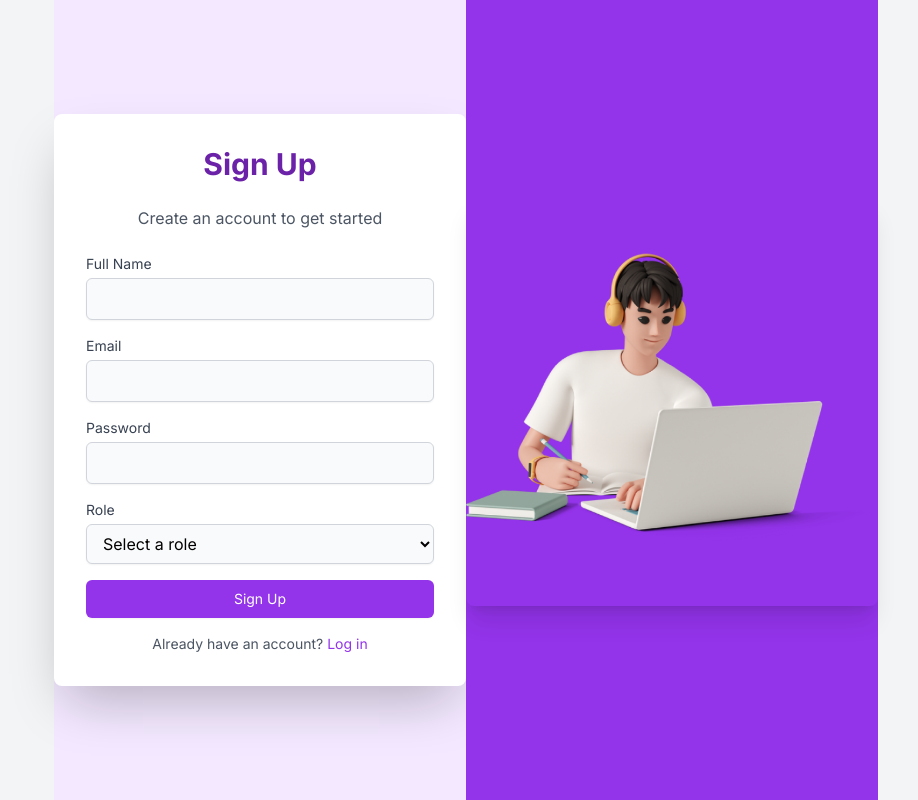
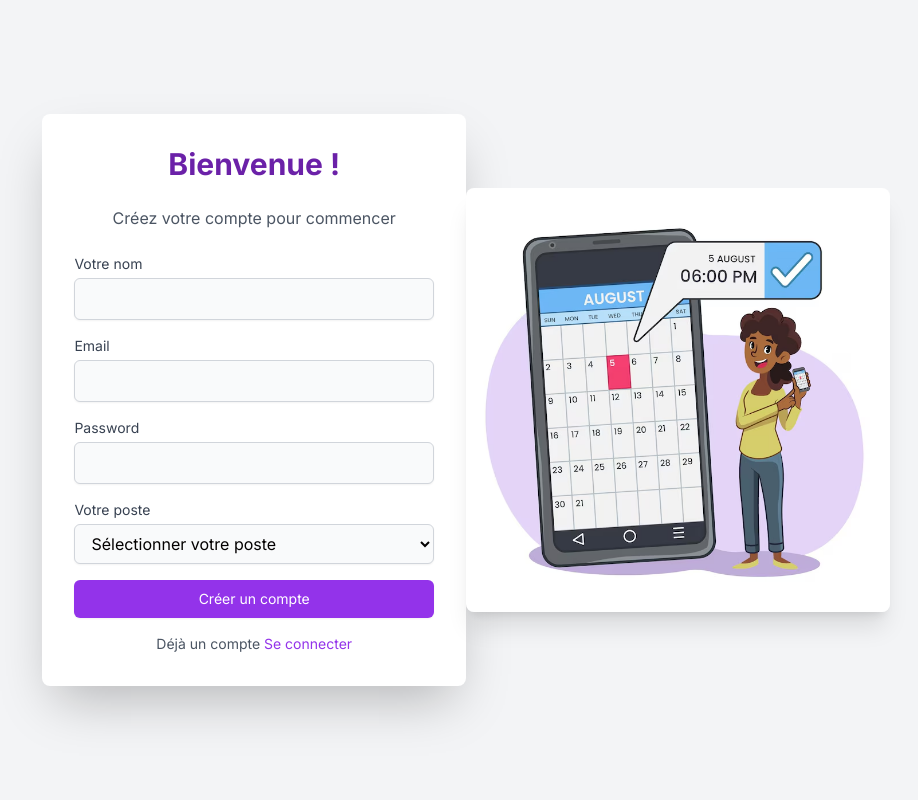
Before and after one commit to Oswald-Faust/wallafrica-attendance-platform, a Next.js app: page /register in a window 1280 px wide. Shown: the whole page, without its empty margins (174-1092 px from the left). Built offline with nearby package versions, Linux system fonts and the light colour scheme.

Commit message:
Apostroph error

```diff
--- a/src/components/AdminHeader.js
+++ b/src/components/AdminHeader.js
@@ -4,7 +4,6 @@ import { useRouter } from 'next/router';
 const tabs = [
   { id: 'users', label: 'Utilisateurs' },
   { id: 'stats', label: 'Statistiques' },
-  { id: 'create-user', label: 'Créer un utilisateur' },
   { id: 'create-event', label: 'Créer un programme' },
   { id: 'calendar', label: 'Calendrier' },
 ];
--- a/src/components/LoginForm.js
+++ b/src/components/LoginForm.js
@@ -47,8 +47,8 @@ const LoginForm = () => {
           transition={{ duration: 0.5 }}
           className="bg-white p-8 rounded-lg shadow-2xl w-full max-w-md"
         >
-          <h1 className="text-2xl lg:text-3xl font-bold mb-4 lg:mb-6 text-center text-purple-800">Log In</h1>
-          <p className="text-center text-gray-600 mb-4 lg:mb-6">Welcome back! Please enter your details</p>
+          <h1 className="text-2xl lg:text-3xl font-bold mb-4 lg:mb-6 text-center text-purple-800">Vous connecter</h1>
+          <p className="text-center text-gray-600 mb-4 lg:mb-6">Bon retour sur WallPlatforms </p>
           <form onSubmit={handleSubmit} className="space-y-4">
             <div>
               <label htmlFor="email" className="block text-sm font-medium text-gray-700">
@@ -85,12 +85,12 @@ const LoginForm = () => {
                   className="h-4 w-4 text-purple-600 focus:ring-purple-500 border-gray-300 rounded"
                 />
                 <label htmlFor="remember-me" className="ml-2 block text-sm text-gray-900">
-                  Remember me
+                  Se rappeler de moi
                 </label>
               </div>
               <div className="text-sm">
                 <a href="#" className="font-medium text-purple-600 hover:text-purple-500">
-                  Forgot password?
+                  Mot de passe oublié ?
                 </a>
               </div>
             </div>
@@ -101,7 +101,7 @@ const LoginForm = () => {
               type="submit"
               className="w-full flex justify-center py-2 px-4 border border-transparent rounded-md shadow-sm text-sm font-medium text-white bg-purple-600 hover:bg-purple-700 focus:outline-none focus:ring-2 focus:ring-offset-2 focus:ring-purple-500"
             >
-              Log in
+              Se connecter
             </motion.button>
           </form>
           <div className="mt-6">
@@ -110,7 +110,7 @@ const LoginForm = () => {
                 <div className="w-full border-t border-gray-300"></div>
               </div>
               <div className="relative flex justify-center text-sm">
-                <span className="px-2 bg-white text-gray-500">Or Continue With</span>
+                <span className="px-2 bg-white text-gray-500">Continuer avec</span>
               </div>
             </div>
             <div className="mt-6 grid grid-cols-2 gap-3">
@@ -133,17 +133,17 @@ const LoginForm = () => {
             </div>
           </div>
           <p className="mt-4 text-center text-sm text-gray-600">
-            Don't have an account?{' '}
+            Vous  n&apos;avez pas de compte ?{' '}
             <Link href="/register" className="font-medium text-purple-600 hover:text-purple-500">
-              Sign up
+              Créer un compte
             </Link>
           </p>
         </motion.div>
       </div>
-      <div className="hidden lg:block w-full lg:w-1/2 bg-purple-600">
+      <div className="hidden lg:block w-full lg:w-1/2 ">
         <div className="h-full flex items-center justify-center">
           <Image
-            src="/working.png"
+            src="/design.avif"
             alt="Working man"
             width={500}
             height={500}
--- a/src/components/RegisterForm.js
+++ b/src/components/RegisterForm.js
@@ -28,7 +28,7 @@ const RegisterForm = () => {
   };
 
   return (
-    <div className="flex flex-col lg:flex-row h-screen bg-purple-100">
+    <div className="flex flex-col lg:flex-row h-screen ">
       <div className="w-full lg:w-1/2 flex items-center justify-center p-4 lg:p-0">
         <motion.div
           initial={{ opacity: 0, y: 50 }}
@@ -36,12 +36,12 @@ const RegisterForm = () => {
           transition={{ duration: 0.5 }}
           className="bg-white p-8 rounded-lg shadow-2xl w-full max-w-md"
         >
-          <h1 className="text-2xl lg:text-3xl font-bold mb-4 lg:mb-6 text-center text-purple-800">Sign Up</h1>
-          <p className="text-center text-gray-600 mb-4 lg:mb-6">Create an account to get started</p>
+          <h1 className="text-2xl lg:text-3xl font-bold mb-4 lg:mb-6 text-center text-purple-800">Bienvenue !</h1>
+          <p className="text-center text-gray-600 mb-4 lg:mb-6">Créez votre compte pour commencer</p>
           <form onSubmit={handleSubmit} className="space-y-4">
             <div>
               <label htmlFor="fullName" className="block text-sm font-medium text-gray-700">
-                Full Name
+                Votre nom
               </label>
               <input
                 id="fullName"
@@ -80,7 +80,7 @@ const RegisterForm = () => {
             </div>
             <div>
               <label htmlFor="role" className="block text-sm font-medium text-gray-700">
-                Role
+                Votre poste
               </label>
               <select
                 id="role"
@@ -89,7 +89,7 @@ const RegisterForm = () => {
                 required
                 className="mt-1 block w-full px-3 py-2 bg-gray-50 border border-gray-300 rounded-md shadow-sm focus:outline-none focus:ring-purple-500 focus:border-purple-500"
               >
-                <option value="">Select a role</option>
+                <option value="">Sélectionner votre poste</option>
                 <option value="Developer">Developer</option>
                 <option value="UI/UX Designer">UI/UX Designer</option>
                 <option value="Graphic Designer">Graphic Designer</option>
@@ -104,21 +104,21 @@ const RegisterForm = () => {
               type="submit"
               className="w-full flex justify-center py-2 px-4 border border-transparent rounded-md shadow-sm text-sm font-medium text-white bg-purple-600 hover:bg-purple-700 focus:outline-none focus:ring-2 focus:ring-offset-2 focus:ring-purple-500"
             >
-              Sign Up
+              Créer un compte
             </motion.button>
           </form>
           <p className="mt-4 text-center text-sm text-gray-600">
-            Already have an account?{' '}
+            Déjà un compte{' '}
             <Link href="/login" className="font-medium text-purple-600 hover:text-purple-500">
-              Log in
+              Se connecter
             </Link>
           </p>
         </motion.div>
       </div>
-      <div className="hidden lg:block w-full lg:w-1/2 bg-purple-600">
+      <div className="hidden lg:block w-full lg:w-1/2">
         <div className="h-full flex items-center justify-center">
           <Image
-            src="/worked.png"
+            src="/design.avif"
             alt="Worked man"
             width={500}
             height={500}
--- /dev/null
+++ b/src/components/ui/textarea.js
@@ -0,0 +1,19 @@
+import * as React from "react"
+
+import { cn } from "@/lib/utils"
+
+const Textarea = React.forwardRef(({ className, ...props }, ref) => {
+  return (
+    <textarea
+      className={cn(
+        "flex min-h-[80px] w-full rounded-md border border-input bg-background px-3 py-2 text-sm ring-offset-background placeholder:text-muted-foreground focus-visible:outline-none focus-visible:ring-2 focus-visible:ring-ring focus-visible:ring-offset-2 disabled:cursor-not-allowed disabled:opacity-50",
+        className
+      )}
+      ref={ref}
+      {...props}
+    />
+  )
+})
+Textarea.displayName = "Textarea"
+
+export { Textarea }
--- a/src/pages/admin/dashboard.js
+++ b/src/pages/admin/dashboard.js
@@ -99,11 +99,9 @@ export default function AdminDashboard() {
     <div className="min-h-screen bg-gray-100">
       <AdminHeader activeTab={activeTab} setActiveTab={setActiveTab} />
       <main className="container mx-auto px-4 py-8">
-        <h1 className="text-3xl font-bold mb-6">Tableau de bord administrateur</h1>
 
         {activeTab === 'users' && <UserTable users={users} onUserSelect={handleUserSelect} />}
         {activeTab === 'stats' && <Statistics stats={stats} />}
-        {activeTab === 'create-user' && <CreateUserForm onUserCreated={fetchUsers} />}
         {activeTab === 'create-event' && <CreateEventForm onEventCreated={() => {}} />}
         {activeTab === 'calendar' && <AdminCalendar />}
         {activeTab === 'leave-requests' && <AdminLeaveRequests />}
--- a/src/styles/globals.css
+++ b/src/styles/globals.css
@@ -9,7 +9,7 @@
 
 @media (prefers-color-scheme: dark) {
   :root {
-    --background: #0a0a0a;
+    --background: #ffffff;
     --foreground: #000000;
   }
 }
```
Also changed, not shown: src/components/LeaveRequestForm.js (+35 -22 lines), src/components/UserTable.js (+38 -4 lines), public/design.avif (added), 1 other file (tests, documents, lock files or other folders).
